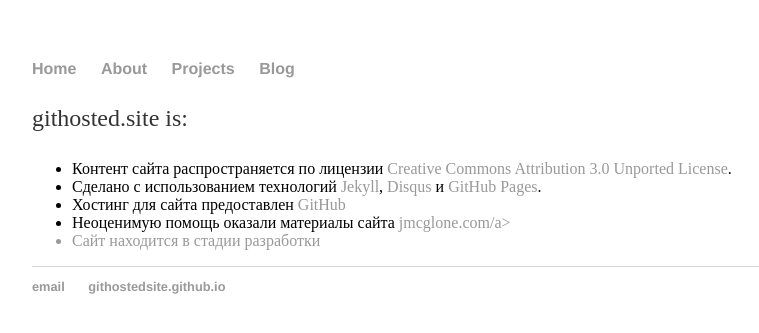
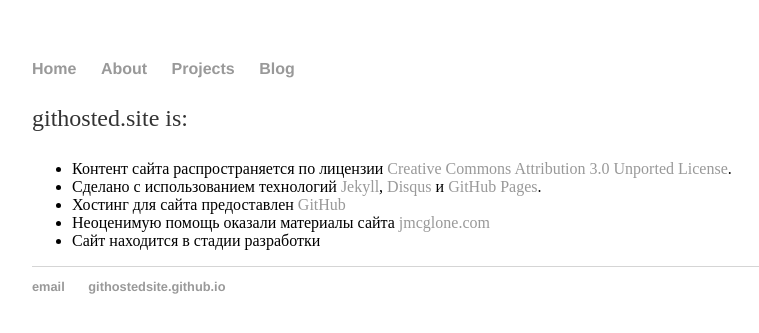
Before and after one commit to githostedsite/githostedsite.github.io, a Jekyll site: the page built from about/index.html, in a window 1280 px wide. Shown: the top 333 px of the page, without its empty margins (160-919 px from the left). Built offline with Jekyll 4.4.1, drawn with Linux system fonts in a browser that asks for light colours.

```diff
--- a/about/index.html
+++ b/about/index.html
@@ -18,7 +18,7 @@ description: Credits and information about the website githosted.site (githosted
         -->
         <li>Сделано с использованием технологий <a href="https://jekyllrb.com/" title="Jekyll">Jekyll</a>, <a href="https://disqus.com" title="Disqus">Disqus</a> и <a href="https://pages.github.com/" title="GitHub Pages">GitHub Pages</a>.</li>
         <li>Хостинг для сайта предоставлен <a href="https://github.com/" title="This site hosted on GitHub">GitHub</a></li>
-        <li>Неоценимую помощь оказали материалы сайта <a href="http://jmcglone.com/ title="jmcglone.com">jmcglone.com/a></li>
+        <li>Неоценимую помощь оказали материалы сайта <a href="http://jmcglone.com/ title="jmcglone.com">jmcglone.com</a></li>
         <li>Сайт находится в стадии разработки</li>
       </ul>
   </div>
```
